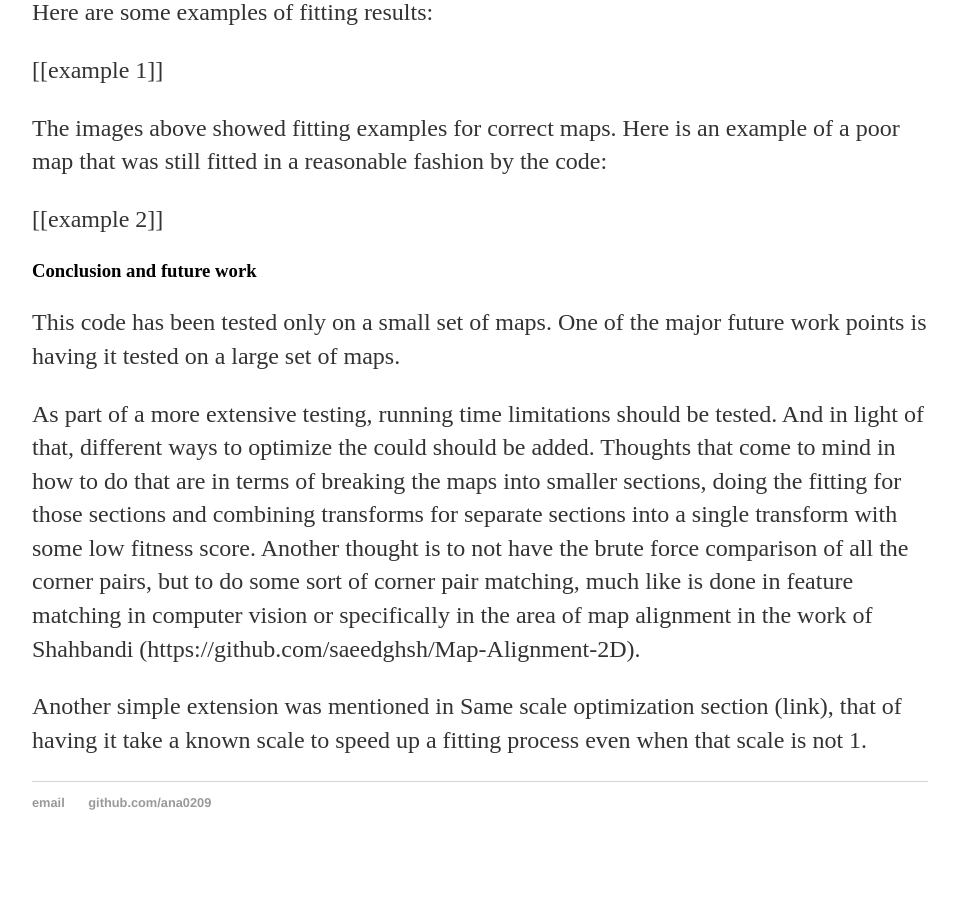
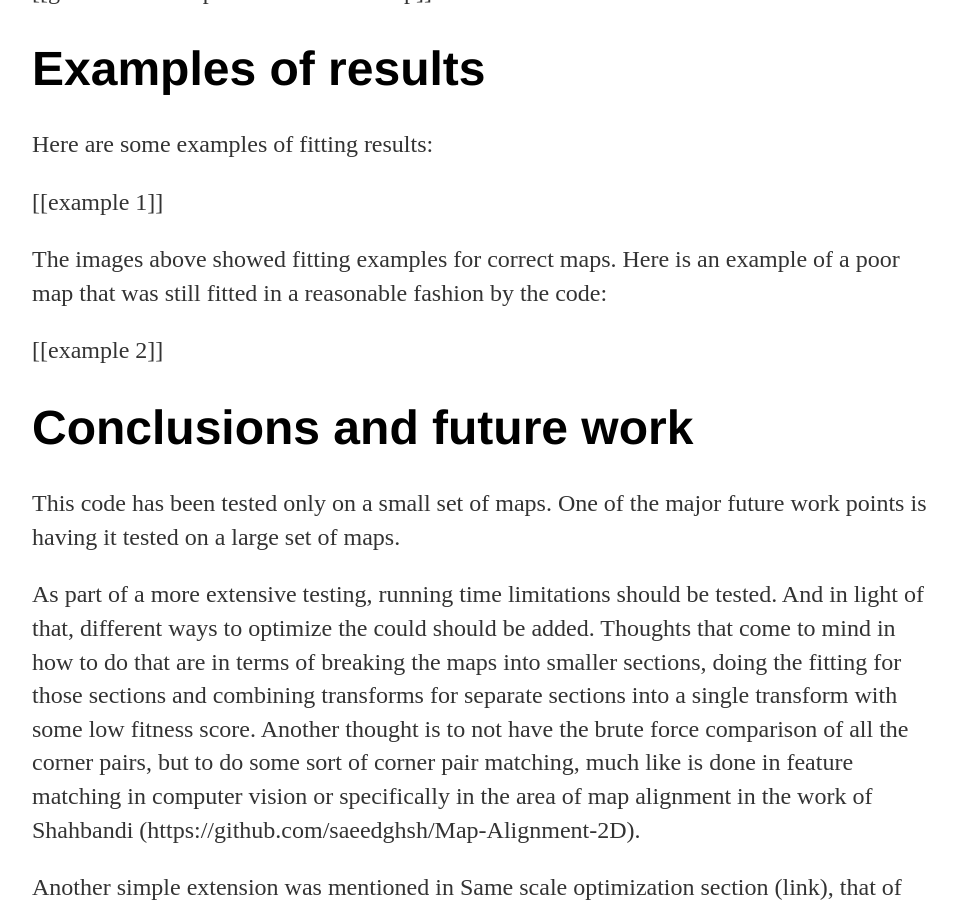
Before and after one commit to ana0209/ana0209.github.io, a Jekyll site: the page built from _posts/2019-09-27-2D-Map-Fitting.md, in a window 1280 px wide and 900 px high, scrolled down 4863 px. Shown: the whole window, without its empty margins (160-1117 px from the left). Built offline with Jekyll 4.4.1, drawn with Linux system fonts in a browser that asks for light colours; before the commit the page ends 5733 px from its top, so only the background shows below that.

Commit message:
Change size of titles

```diff
--- a/_posts/2019-09-27-2D-Map-Fitting.md
+++ b/_posts/2019-09-27-2D-Map-Fitting.md
@@ -7,7 +7,7 @@ date: 2019-09-27
 This project arose when I was trying to compare several 2D lidar based SLAM algorithms. You can find the code here https://github.com/ana0209/map-fitting-2D. I was having a robot move around a part of my home with a lidar mounted on top of it. I tested gmapping, Cartographer SLAM and Karto SLAM. I had generated the ground truth map manually. I wanted to fit the calculated maps by each of the algorithms to the ground truth map. It looked simple, but I could not find any ready made, accurate code out there. I found this project: https://github.com/saeedghsh/Map-Alignment-2D that looks interesting but it did not work for all of my maps. I decided to take some ideas from it and write my own code. This is the result.
 
 
-### Approach
+# Approach
 
 In order to calculate a rigid transformation from one image to another we need 3 pairs of matching points. In this work I assume that a floorplan cannot be reflected which reduces the number of point pairs we need to two. This assumption is made because I think that a reflected floorplan is not the same floorplan. For instance, if we have an apartment that has a bathroom to the right of the front door upon entering it and another apartment with the bathroom to the left to the front door upon entrance, we cannot say that these two apartments have the same layout. Floorplans of the same space can be matched by using scaling, rotation and translation only.
 
@@ -47,7 +47,7 @@ First, the corners are calculated for both images (or in case of ground truth, t
 The above pseudocode skips some implementation details and optimizations. They can be found in the subsequent sections.
 
 
-#### Finding corners
+## Finding corners
 
 I tried using Harris corner detector in OpenCV (link), however it was very dependent on the parameters used and it would not work across different maps.
 
@@ -87,21 +87,21 @@ calculate_corners(floorplan_image):
 The reason the corner is not necessarily an endpoint of the two linesegments is to account for the cases where the two segments are really close to each other and satisfy the angle condition to make a corner but they do not share exactly the same endpoint due to imperfections in the map image or the line segment detection.
 
 
-#### Optimizing the number of comparisons
+## Optimizing the number of comparisons
 
 If we assume that the number of corners in the plan is *n* then the code runs in *O(n^4)* time. This is because each image has *n^2* corner pairs that need to be fitted to *n^2* corner pairs in the other image. This is less than ideal running time and can cause the code to run slowly even for small maps. For this reason, I skip some of the fittings when I can assume that they will be incorrect anyway by using heuristics.
 
 First, corners that are too close to each other are not used to determine the transform because the transform determined that way would be imprecise. Next, we calculate the scale factor from the line segments lengths before calculating rest of the transform. If the area of the floorplan we are fitting adjust by the scale factor is significantly smaller than the ground truth image, we discard the corner pairs correspondence. There is an implicit assumption here that the ground truth image is tightly fitted around the plan itself. In case there is no noisy pixels far outside of the ground truth plan, you can use crop_floorplan function in the github repo (link). This will give you a tightly bound ground truth floorplan.
 
 
-##### Same scale optimization
+### Same scale optimization
 
 In some cases we know that the ground truth map and the floorplan to be fitted have the same scale. In general we should know the scale of the ground truth and the map resolution of the SLAM calculated maps is also known. In that case, we can easily discard all the corner pairs correspondences where the corner distance in one image is very diffent from the distance between the corners in the other image. This additionally reduces the runtime significantly.
 
 This could be expanded to take in a known scale (even if it is not 1) and to make a similar check, discarding corner pair correspondences where the distances' ratio is not close to the input scale. This is left for future work. One way to go around this with the code as is is to resize the ground truth plan to the scale of the floorplan or vice versa before running the fitting algorithm and then using the same scale option in the code.
 
 
-#### Fitness score
+## Fitness score
 
 Once transformation is calculated, a fitness score is obtained between the ground truth and the transformed map. Here is the pseudocode for calculating the fitness score:
 
@@ -120,7 +120,7 @@ Ground truth map distance map is calculated that contains distance to the closes
 [[ground truth map and its distance map]]
 
 
-### Examples of results
+# Examples of results
 
 Here are some examples of fitting results:
 
@@ -131,7 +131,7 @@ The images above showed fitting examples for correct maps. Here is an example of
 [[example 2]]
 
 
-### Conclusion and future work
+# Conclusions and future work
 
 This code has been tested only on a small set of maps. One of the major future work points is having it tested on a large set of maps.
 
```
